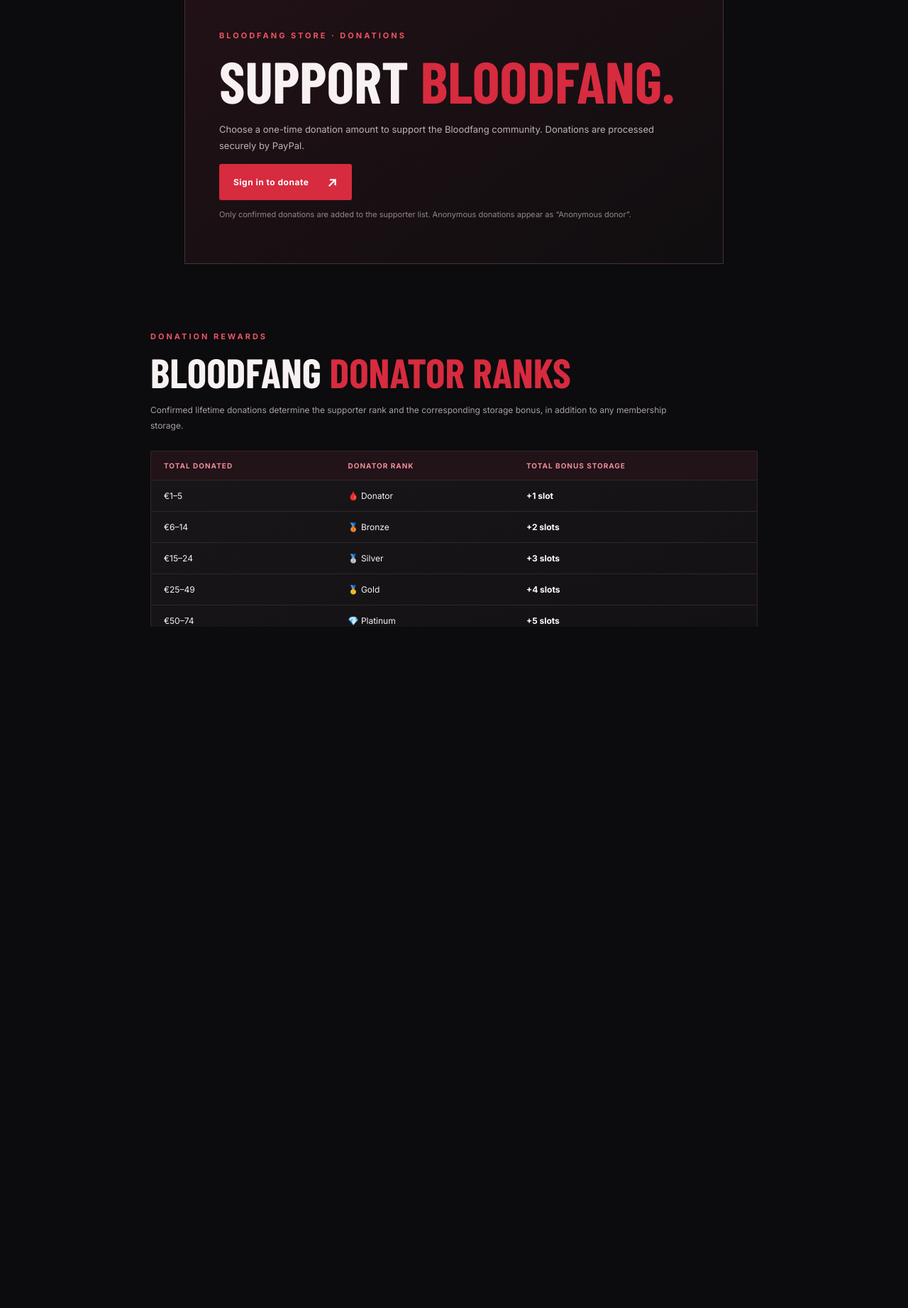
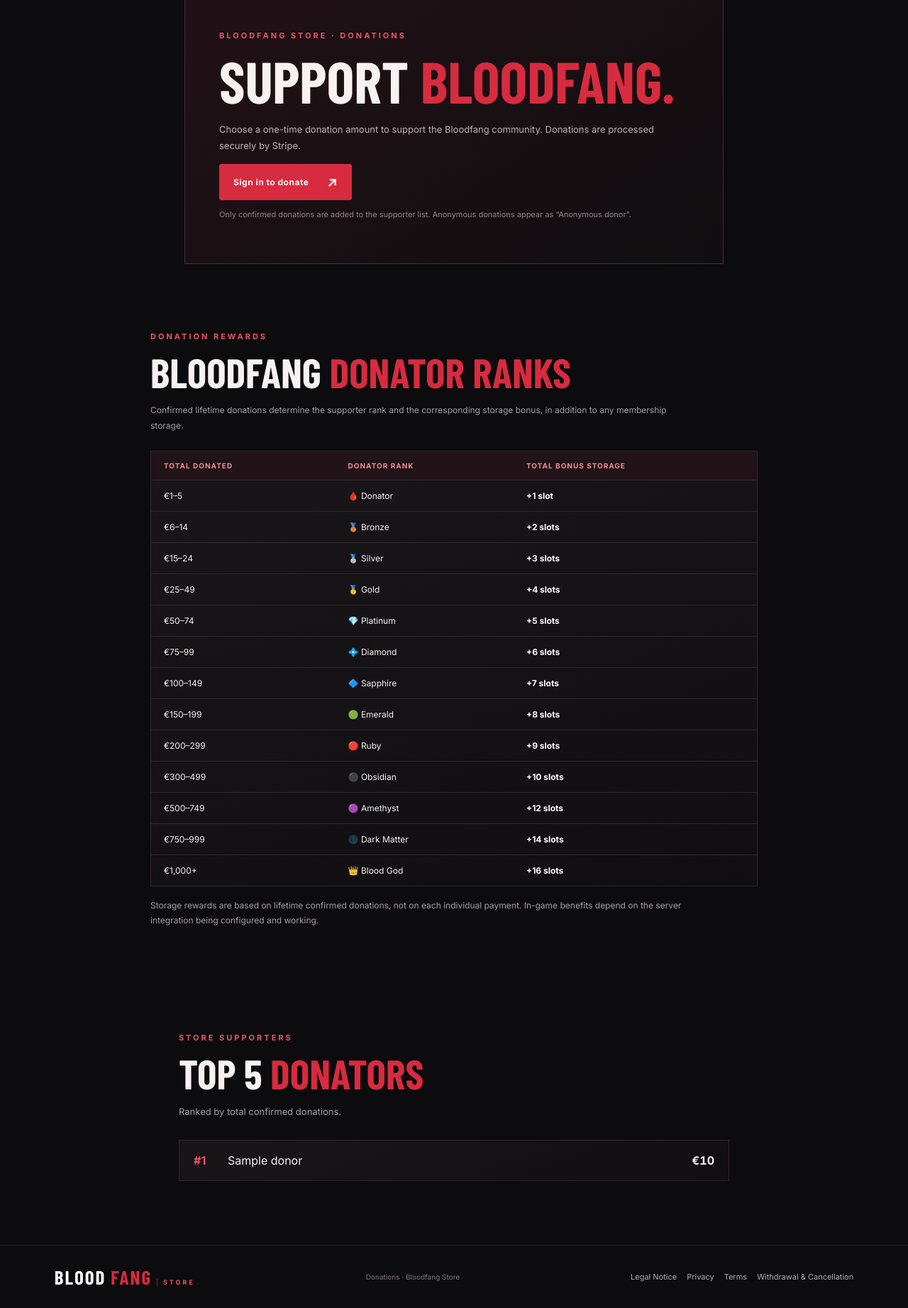
Before and after one commit to kingsnowy14-cloud/bloodfang-membership, a Flask app: template templates/donate.html in a window 1280 px wide. Shown: the part 134-1977 px from the top of the page at 71% size. Run offline with Flask 3, Linux system fonts and the light colour scheme; the template is opened without the code that fills it: most values are stand-ins (such as "Sample title", 1, 10 or a date in 2020); parts of the project's set-up code (start-up, migrations or seed data) failed here and were passed over; some web fonts are replaced.

Commit message:
Switch donation checkout UI to Stripe

```diff
--- a/templates/donate.html
+++ b/templates/donate.html
@@ -1,7 +1,7 @@
 <!doctype html><html lang="en"><head><meta charset="utf-8"><meta name="viewport" content="width=device-width, initial-scale=1"><meta name="theme-color" content="#0c0b0d"><title>BLOODFANG | Donations</title><link rel="stylesheet" href="{{ url_for('static', filename='style.css') }}"></head><body>
 <header class="topbar"><a class="brand" href="/">BLOOD<span>FANG</span><small>STORE</small></a><nav class="main-nav" aria-label="Store navigation"><a class="navbtn" href="/">Memberships</a><a class="navbtn" href="/points-shop">Bloodpoints</a><a class="navbtn active" href="/donate">Donations</a>{% if user %}<span class="user">{{ user.global_name }}</span><a class="navbtn" href="/logout">Sign out</a>{% else %}<a class="navbtn" href="/login?next=/donate/checkout">Sign in</a>{% endif %}</nav></header>
-<main><section class="donate-panel"><div class="eyebrow">BLOODFANG STORE · DONATIONS</div><h1>SUPPORT <span style="color:#d72b3f">BLOODFANG.</span></h1><p>Choose a one-time donation amount to support the Bloodfang community. Donations are processed securely by PayPal.</p>
-{% if not user %}<a class="primary" href="/login?next=/donate/checkout">Sign in to donate <span>↗</span></a>{% elif not paypal_configured %}<p class="donate-note">Donations are temporarily unavailable because PayPal is not configured on the store.</p>{% else %}<form class="donate-form" method="post" action="/donate/checkout"><input type="hidden" name="csrf_token" value="{{ csrf_token }}"><label for="amount">Donation amount (EUR)</label><input id="amount" name="amount" type="number" min="1" max="1000" step="0.01" value="5.00" required><label class="anon-choice"><input type="checkbox" name="anonymous" value="yes"> Show my name as anonymous on the supporter list</label><button class="primary" type="submit">Donate with PayPal <span>↗</span></button></form>{% endif %}
+<main><section class="donate-panel"><div class="eyebrow">BLOODFANG STORE · DONATIONS</div><h1>SUPPORT <span style="color:#d72b3f">BLOODFANG.</span></h1><p>Choose a one-time donation amount to support the Bloodfang community. Donations are processed securely by Stripe.</p>
+{% if not user %}<a class="primary" href="/login?next=/donate/checkout">Sign in to donate <span>↗</span></a>{% elif not paypal_configured %}<p class="donate-note">Donations are temporarily unavailable because Stripe is not configured on the store.</p>{% else %}<form class="donate-form" method="post" action="/donate/checkout"><input type="hidden" name="csrf_token" value="{{ csrf_token }}"><label for="amount">Donation amount (EUR)</label><input id="amount" name="amount" type="number" min="1" max="1000" step="0.01" value="5.00" required><label class="anon-choice"><input type="checkbox" name="anonymous" value="yes"> Show my name as anonymous on the supporter list</label><button class="primary" type="submit">Donate with Stripe <span>↗</span></button></form>{% endif %}
 <p class="donate-note">Only confirmed donations are added to the supporter list. Anonymous donations appear as “Anonymous donor”.</p></section>
 <section class="donation-ranks"><div class="eyebrow">DONATION REWARDS</div><h2>BLOODFANG <span>DONATOR RANKS</span></h2><p class="ranks-intro">Confirmed lifetime donations determine the supporter rank and the corresponding storage bonus, in addition to any membership storage.</p>
 <div class="rank-table-wrap"><table class="rank-table"><thead><tr><th>Total donated</th><th>Donator rank</th><th>Total bonus storage</th></tr></thead><tbody>
```
